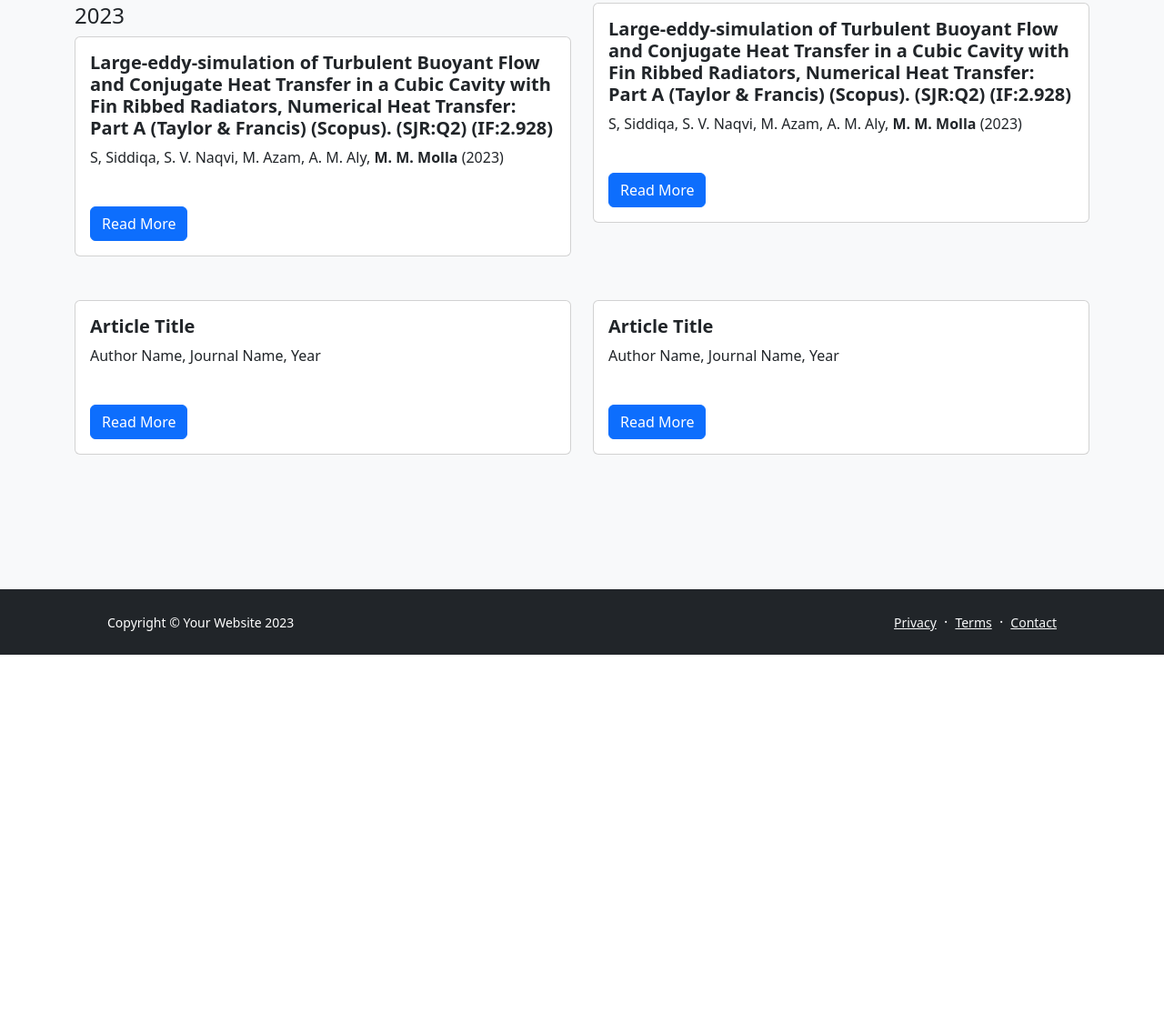
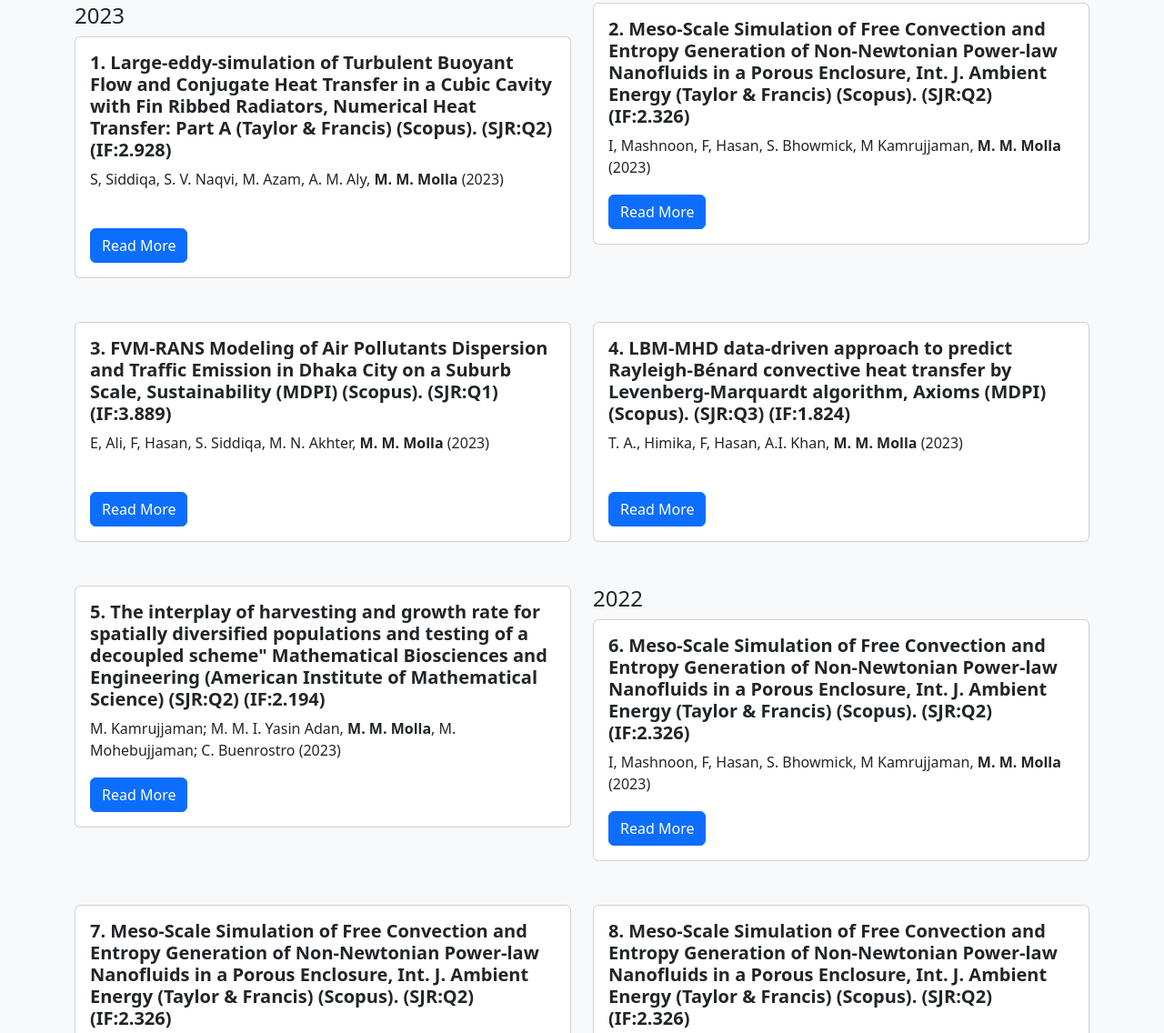
Before and after one commit to IB-Prince/cfd_lab_nsu, a plain HTML site: page publications.html in a window 1280 px wide. Shown: the part 269-1405 px from the top of the page at 91% size. Before the commit the page ends 989 px from the top, so only its background shows below. Drawn offline with nearby package versions, Linux system fonts and the light colour scheme.

Commit message:
adding 2023

```diff
--- a/publications.html
+++ b/publications.html
@@ -42,7 +42,7 @@
                         <h4>2023</h4>
                       <div class="card">
                         <div class="card-body">
-                          <h5 class="card-title">Large-eddy-simulation of Turbulent Buoyant Flow and Conjugate Heat Transfer in a Cubic Cavity with Fin Ribbed Radiators, <b>Numerical Heat Transfer: Part A (Taylor & Francis)</b> (Scopus). (SJR:Q2) (IF:2.928)</h5>
+                          <h5 class="card-title">1. Large-eddy-simulation of Turbulent Buoyant Flow and Conjugate Heat Transfer in a Cubic Cavity with Fin Ribbed Radiators, <b>Numerical Heat Transfer: Part A (Taylor & Francis)</b> (Scopus). (SJR:Q2) <b>(IF:2.928)</b></h5>
                           <p class="card-text">S, Siddiqa, S. V. Naqvi, M. Azam, A.  M. Aly, <b>M. M. Molla</b> (2023)</p>
                           <a href="https://doi.org/10.1080/10407782.2022.2157351" class="btn btn-primary">Read More</a>
                         </div>
@@ -51,8 +51,45 @@
                     <div class="col-lg-6 mb-5">
                         <div class="card">
                             <div class="card-body">
-                              <h5 class="card-title">Large-eddy-simulation of Turbulent Buoyant Flow and Conjugate Heat Transfer in a Cubic Cavity with Fin Ribbed Radiators, <b>Numerical Heat Transfer: Part A (Taylor & Francis)</b> (Scopus). (SJR:Q2) (IF:2.928)</h5>
-                              <p class="card-text">S, Siddiqa, S. V. Naqvi, M. Azam, A.  M. Aly, <b>M. M. Molla</b> (2023)</p>
+                              <h5 class="card-title">2. Meso-Scale Simulation of Free Convection and Entropy Generation of Non-Newtonian Power-law Nanofluids in a Porous Enclosure, <b>Int. J. Ambient Energy (Taylor & Francis)</b> (Scopus). (SJR:Q2) <b>(IF:2.326)</b></h5>
+                              <p class="card-text">I, Mashnoon, F, Hasan, S. Bhowmick, M Kamrujjaman, <b>M. M. Molla</b> (2023)</p>
+                              <a href="https://doi.org/10.1080/01430750.2022.2160811" class="btn btn-primary">Read More</a>
+                            </div>
+                        </div>
+                    </div>
+                    <div class="col-lg-6 mb-5">
+                        <div class="card">
+                            <div class="card-body">
+                              <h5 class="card-title">3. FVM-RANS Modeling of Air Pollutants Dispersion and Traffic Emission in Dhaka City on a Suburb Scale, <b>Sustainability</b> (MDPI) (Scopus). (SJR:Q1) <b>(IF:3.889)</b></h5>
+                              <p class="card-text">E, Ali, F, Hasan, S. Siddiqa, M. N. Akhter, <b>M. M. Molla</b> (2023)</p>
+                              <a href="https://doi.org/10.3390/su1010000" class="btn btn-primary">Read More</a>
+                            </div>
+                        </div>
+                    </div>
+                    <div class="col-lg-6 mb-5">
+                        <div class="card">
+                            <div class="card-body">
+                              <h5 class="card-title">4. LBM-MHD data-driven approach to predict Rayleigh-Bénard convective heat transfer by Levenberg-Marquardt algorithm, <b>Axioms</b> (MDPI) (Scopus). (SJR:Q3) <b>(IF:1.824)</b></h5>
+                              <p class="card-text">T. A., Himika, F, Hasan, A.I. Khan, <b>M. M. Molla</b> (2023)</p>
+                              <a href="https://www.mdpi.com/2075-1680/12/2/199" class="btn btn-primary">Read More</a>
+                            </div>
+                        </div>
+                    </div>
+                    <div class="col-lg-6 mb-5">
+                        <div class="card">
+                            <div class="card-body">
+                              <h5 class="card-title">5. The interplay of harvesting and growth rate for spatially diversified populations and testing of a decoupled scheme" Mathematical Biosciences and Engineering (American Institute of Mathematical Science) (SJR:Q2) <b>(IF:2.194)</b></h5>
+                              <p class="card-text">M. Kamrujjaman; M. M. I. Yasin Adan, <b>M. M. Molla</b>, M. Mohebujjaman; C. Buenrostro (2023)</p>
+                              <a href="https://doi.org/10.3934/mbe.2023276" class="btn btn-primary">Read More</a>
+                            </div>
+                        </div>
+                    </div>
+                    <div class="col-lg-6 mb-5">
+                        <h4>2022</h4>
+                        <div class="card">
+                            <div class="card-body">
+                              <h5 class="card-title">6. Meso-Scale Simulation of Free Convection and Entropy Generation of Non-Newtonian Power-law Nanofluids in a Porous Enclosure, <b>Int. J. Ambient Energy (Taylor & Francis)</b> (Scopus). (SJR:Q2) <b>(IF:2.326)</b></h5>
+                              <p class="card-text">I, Mashnoon, F, Hasan, S. Bhowmick, M Kamrujjaman, <b>M. M. Molla</b> (2023)</p>
                               <a href="https://doi.org/10.1080/10407782.2022.2157351" class="btn btn-primary">Read More</a>
                             </div>
                         </div>
@@ -60,18 +97,18 @@
                     <div class="col-lg-6 mb-5">
                         <div class="card">
                             <div class="card-body">
-                          <h5 class="card-title">Article Title</h5>
-                          <p class="card-text">Author Name, Journal Name, Year</p>
-                          <a href="#" class="btn btn-primary">Read More</a>
+                              <h5 class="card-title">7. Meso-Scale Simulation of Free Convection and Entropy Generation of Non-Newtonian Power-law Nanofluids in a Porous Enclosure, <b>Int. J. Ambient Energy (Taylor & Francis)</b> (Scopus). (SJR:Q2) <b>(IF:2.326)</b></h5>
+                              <p class="card-text">I, Mashnoon, F, Hasan, S. Bhowmick, M Kamrujjaman, <b>M. M. Molla</b> (2023)</p>
+                              <a href="https://doi.org/10.1080/10407782.2022.2157351" class="btn btn-primary">Read More</a>
                             </div>
                         </div>
                     </div>
                     <div class="col-lg-6 mb-5">
                         <div class="card">
                             <div class="card-body">
-                          <h5 class="card-title">Article Title</h5>
-                          <p class="card-text">Author Name, Journal Name, Year</p>
-                          <a href="#" class="btn btn-primary">Read More</a>
+                              <h5 class="card-title">8. Meso-Scale Simulation of Free Convection and Entropy Generation of Non-Newtonian Power-law Nanofluids in a Porous Enclosure, <b>Int. J. Ambient Energy (Taylor & Francis)</b> (Scopus). (SJR:Q2) <b>(IF:2.326)</b></h5>
+                              <p class="card-text">I, Mashnoon, F, Hasan, S. Bhowmick, M Kamrujjaman, <b>M. M. Molla</b> (2023)</p>
+                              <a href="https://doi.org/10.1080/10407782.2022.2157351" class="btn btn-primary">Read More</a>
                             </div>
                         </div>
                     </div>
```
Lines whose indentation alone changed are shown as unchanged.
